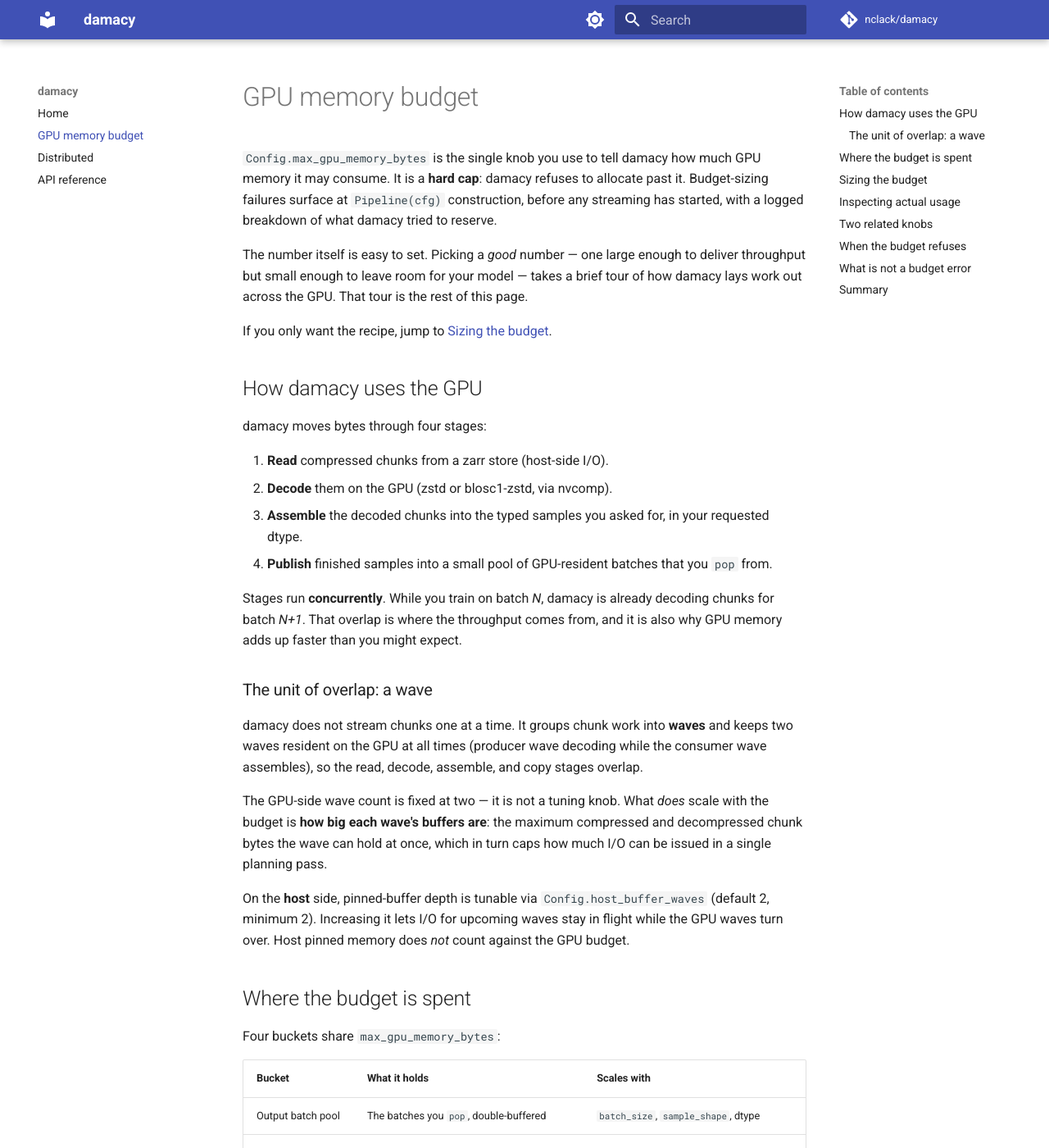
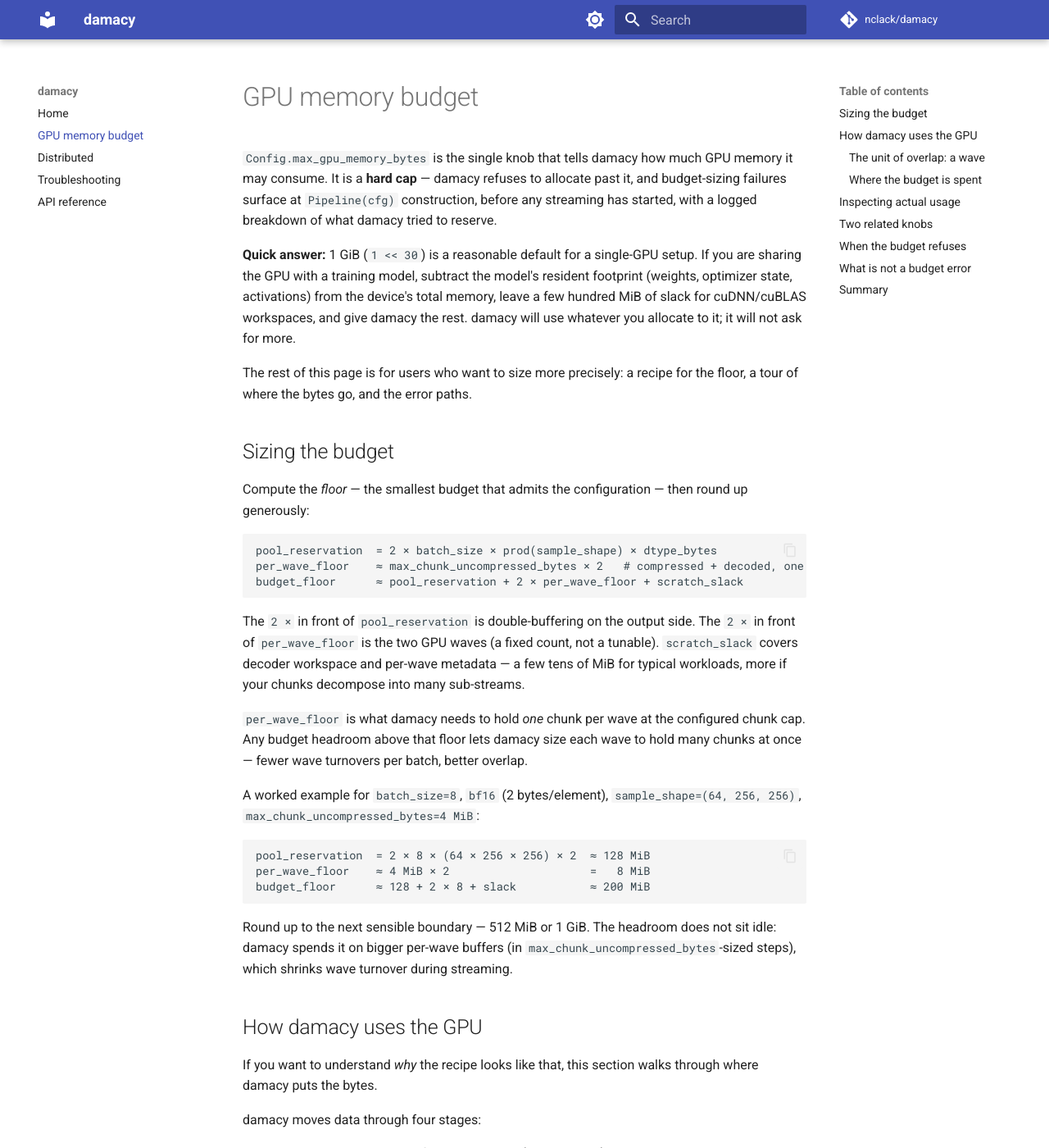
Before and after one commit to nclack/damacy, an MkDocs documentation site: the page built from docs/budget.md, in a window 1280 px wide and 1400 px high. Shown: the whole window at 82% size. Built offline with MkDocs 1.6.1 and Material for MkDocs 9.7.7, drawn with Linux system fonts in a browser that asks for light colours; comment, search, counter and statistics services are not loaded; some of the changed text lies outside the part shown.

Commit message:
Restructure docs for new-user clarity

````diff
--- a/docs/budget.md
+++ b/docs/budget.md
@@ -1,22 +1,66 @@
 # GPU memory budget
 
-`Config.max_gpu_memory_bytes` is the single knob you use to tell
-damacy how much GPU memory it may consume. It is a **hard cap**:
-damacy refuses to allocate past it. Budget-sizing failures
-surface at `Pipeline(cfg)` construction, before any streaming
-has started, with a logged breakdown of what damacy tried to
-reserve.
+`Config.max_gpu_memory_bytes` is the single knob that tells damacy
+how much GPU memory it may consume. It is a **hard cap** — damacy
+refuses to allocate past it, and budget-sizing failures surface
+at `Pipeline(cfg)` construction, before any streaming has started,
+with a logged breakdown of what damacy tried to reserve.
 
-The number itself is easy to set. Picking a *good* number — one
-large enough to deliver throughput but small enough to leave room
-for your model — takes a brief tour of how damacy lays work out
-across the GPU. That tour is the rest of this page.
+**Quick answer:** 1 GiB (`1 << 30`) is a reasonable default for a
+single-GPU setup. If you are sharing the GPU with a training
+model, subtract the model's resident footprint (weights, optimizer
+state, activations) from the device's total memory, leave a few
+hundred MiB of slack for cuDNN/cuBLAS workspaces, and give damacy
+the rest. damacy will use whatever you allocate to it; it will not
+ask for more.
 
-If you only want the recipe, jump to [Sizing the budget](#sizing-the-budget).
+The rest of this page is for users who want to size more
+precisely: a recipe for the floor, a tour of where the bytes go,
+and the error paths.
+
+## Sizing the budget
+
+Compute the *floor* — the smallest budget that admits the
+configuration — then round up generously:
+
+```text
+pool_reservation  = 2 × batch_size × prod(sample_shape) × dtype_bytes
+per_wave_floor    ≈ max_chunk_uncompressed_bytes × 2   # compressed + decoded, one chunk per wave
+budget_floor      ≈ pool_reservation + 2 × per_wave_floor + scratch_slack
+```
+
+The `2 ×` in front of `pool_reservation` is double-buffering on
+the output side. The `2 ×` in front of `per_wave_floor` is the
+two GPU waves (a fixed count, not a tunable). `scratch_slack`
+covers decoder workspace and per-wave metadata — a few tens of
+MiB for typical workloads, more if your chunks decompose into
+many sub-streams.
+
+`per_wave_floor` is what damacy needs to hold *one* chunk per wave
+at the configured chunk cap. Any budget headroom above that floor
+lets damacy size each wave to hold many chunks at once — fewer
+wave turnovers per batch, better overlap.
+
+A worked example for `batch_size=8`, `bf16` (2 bytes/element),
+`sample_shape=(64, 256, 256)`, `max_chunk_uncompressed_bytes=4 MiB`:
+
+```text
+pool_reservation  = 2 × 8 × (64 × 256 × 256) × 2  ≈ 128 MiB
+per_wave_floor    ≈ 4 MiB × 2                     =   8 MiB
+budget_floor      ≈ 128 + 2 × 8 + slack           ≈ 200 MiB
+```
+
+Round up to the next sensible boundary — 512 MiB or 1 GiB. The
+headroom does not sit idle: damacy spends it on bigger per-wave
+buffers (in `max_chunk_uncompressed_bytes`-sized steps), which
+shrinks wave turnover during streaming.
 
 ## How damacy uses the GPU
 
-damacy moves bytes through four stages:
+If you want to understand *why* the recipe looks like that, this
+section walks through where damacy puts the bytes.
+
+damacy moves data through four stages:
 
 1. **Read** compressed chunks from a zarr store (host-side I/O).
 2. **Decode** them on the GPU (zstd or blosc1-zstd, via nvcomp).
@@ -33,15 +77,15 @@
 ### The unit of overlap: a wave
 
 damacy does not stream chunks one at a time. It groups chunk work
-into **waves** and keeps two waves resident on the GPU at all times
-(producer wave decoding while the consumer wave assembles), so the
-read, decode, assemble, and copy stages overlap.
+into **waves** and keeps two waves resident on the GPU at all
+times (producer wave decoding while the consumer wave assembles),
+so the read, decode, assemble, and copy stages overlap.
 
 The GPU-side wave count is fixed at two — it is not a tuning knob.
 What *does* scale with the budget is **how big each wave's buffers
-are**: the maximum compressed and decompressed chunk bytes the wave
-can hold at once, which in turn caps how much I/O can be issued in
-a single planning pass.
+are**: the maximum compressed and decompressed chunk bytes the
+wave can hold at once, which in turn caps how much I/O can be
+issued in a single planning pass.
 
 On the **host** side, pinned-buffer depth is tunable via
 `Config.host_buffer_waves` (default 2, minimum 2). Increasing it
@@ -49,7 +93,7 @@
 turn over. Host pinned memory does *not* count against the GPU
 budget.
 
-## Where the budget is spent
+### Where the budget is spent
 
 Four buckets share `max_gpu_memory_bytes`:
 
@@ -62,56 +106,11 @@
 
 The first two are the large ones; the last two are small but
 *depend on the data*. damacy cannot know the sub-stream count of
-a chunk until it inspects the chunk's header, so the resolver
-picks per-wave geometry such that even after adaptive growth to
-the structural ceiling, the total fits inside the cap. Grows
-commit additional bytes against `gpu_bytes_committed` as they
-happen, but the geometry choice guarantees they cannot trip the
-cap.
-
-## Sizing the budget
-
-Compute the *floor* — the smallest budget that admits the
-configuration — then round up generously:
-
-```text
-pool_reservation  = 2 × batch_size × prod(sample_shape) × dtype_bytes
-per_wave_floor    ≈ max_chunk_uncompressed_bytes × 2   # compressed + decoded, one chunk per wave
-budget_floor      ≈ pool_reservation + 2 × per_wave_floor + scratch_slack
-```
-
-The `2 ×` in front of `per_wave_floor` is the two GPU waves; it
-is not a tunable. `scratch_slack` covers decoder workspace and
-per-wave metadata — a few tens of MiB for typical workloads,
-more if your chunks decompose into many sub-streams.
-
-`per_wave_floor` is what the resolver needs to hold *one* chunk
-per wave at the configured chunk cap. Any budget headroom above
-that floor lets the resolver size each wave to hold many chunks
-at once — fewer wave turnovers per batch, better overlap.
-
-A worked example for `batch_size=8`, `bf16` (2 bytes/element),
-`sample_shape=(64, 256, 256)`, `max_chunk_uncompressed_bytes=4 MiB`:
-
-```text
-pool_reservation  = 2 × 8 × (64 × 256 × 256) × 2  ≈ 128 MiB
-per_wave_floor    ≈ 4 MiB × 2                     =   8 MiB
-budget_floor      ≈ 128 + 2 × 8 + slack           ≈ 200 MiB
-```
-
-Round up to the next sensible boundary — 512 MiB or 1 GiB. The
-headroom does not sit idle: the resolver spends it on bigger
-per-wave buffers (in `max_chunk_uncompressed_bytes`-sized steps),
-which shrinks wave turnover during streaming. The 1 GiB in the
-[quick start](index.md) is a reasonable default for a wide range
-of single-GPU workloads.
-
-If you are sharing the GPU with a training model, the simple rule
-is: subtract the model's resident footprint (weights, optimizer
-state, activations) from the device's total memory, leave a few
-hundred MiB of slack for cuDNN/cuBLAS workspaces, and give damacy
-the rest. damacy will use whatever you allocate to it; it will not
-ask for more.
+a chunk until it inspects the chunk's header, so damacy picks
+per-wave geometry such that even after adaptive growth to the
+structural ceiling, the total fits inside the cap. Grows commit
+additional bytes against `gpu_bytes_committed` as they happen,
+but the geometry choice guarantees they cannot trip the cap.
 
 ## Inspecting actual usage
 
--- a/docs/distributed.md
+++ b/docs/distributed.md
@@ -142,9 +142,11 @@
 
 ## Common failures
 
+Multi-rank-specific symptoms. For single-GPU errors
+(`no CUcontext is current`, blocking `pop()`, `BudgetExceeded`,
+`PoolStarved`), see [Troubleshooting](troubleshooting.md).
+
 | symptom | likely cause |
 |---|---|
 | ~1/N throughput, training otherwise looks fine | missing `torch.cuda.set_device(local_rank)`. Damacy warns when `LOCAL_RANK` is set but its bound device disagrees. |
 | `damacy.InvalidArgument` at `Pipeline(cfg)` with "Config.device=N but … current on device M" | `Config(device=N)` and `set_device(M)` were called for different N and M. Make them match. |
-| `damacy.InvalidArgument` ("no CUcontext is current") | `Config.device` not set *and* no CUDA context primed yet. Either pass `device=local_rank` or do a `torch.empty(1, device="cuda")` first. |
-| Pipeline construction succeeds but the first `pop` blocks forever | The push didn't reach the lookahead, or the consumer never frees a slot. The Python wrapper queues overflow on `push`; check `pipeline.pending` and that you're popping at the rate you push. |
--- /dev/null
+++ b/docs/troubleshooting.md
@@ -0,0 +1,52 @@
+# Troubleshooting
+
+Common errors and what to check first. For multi-GPU specifics,
+see [Distributed → Common failures](distributed.md#common-failures).
+
+## `InvalidArgument: no CUcontext is current`
+
+`Config.device` was not set and no CUDA context has been primed on
+the calling thread yet. Two fixes:
+
+- Pass `device=0` (or `device=local_rank` under torchrun) to
+  `Config`. damacy will retain that device's primary context
+  internally.
+- Or prime a context implicitly before constructing the pipeline:
+  `torch.empty(1, device="cuda")` is enough.
+
+## `BudgetExceeded` at `Pipeline(cfg)`
+
+`max_gpu_memory_bytes` is too small for the requested batch
+geometry. The log message includes a byte-level breakdown of what
+damacy tried to reserve. See [GPU memory budget → When the budget
+refuses](budget.md#when-the-budget-refuses) for the full fix list;
+the usual answer is to raise the cap.
+
+## `BudgetExceeded` mid-stream
+
+A chunk's actual uncompressed size exceeds
+`Config.max_chunk_uncompressed_bytes` (default 512 KiB). Raise
+that cap to fit the dataset, and raise `max_gpu_memory_bytes`
+along with it if needed. See
+[GPU memory budget](budget.md#when-the-budget-refuses).
+
+## `PoolStarved` from `pop()`
+
+The pool was empty for longer than `Config.pop_timeout_s`
+(default 30 s). The usual cause is holding references to tensors
+from previous batches — for example, stashing them in a list —
+which prevents damacy from reusing the underlying slot. Drop the
+references before the next `pop()`, or `.clone()` if you
+genuinely need to keep them.
+
+## `pop()` blocks forever
+
+The push didn't reach the lookahead, or the consumer never frees
+a slot:
+
+- Check `pipeline.pending` — if it stays True, pushed samples are
+  not draining into the native lookahead.
+- Make sure each `pop()` is inside a `with` block so the batch
+  releases its slot before the next `pop()`.
+- Verify you're popping at the rate you push (or push lazily via
+  a generator so backpressure is automatic).
--- a/mkdocs.yml
+++ b/mkdocs.yml
@@ -79,4 +79,5 @@
   - Home: index.md
   - GPU memory budget: budget.md
   - Distributed: distributed.md
+  - Troubleshooting: troubleshooting.md
   - API reference: api.md
````
Also changed, not shown: docs/index.md (+8 -5 lines).
